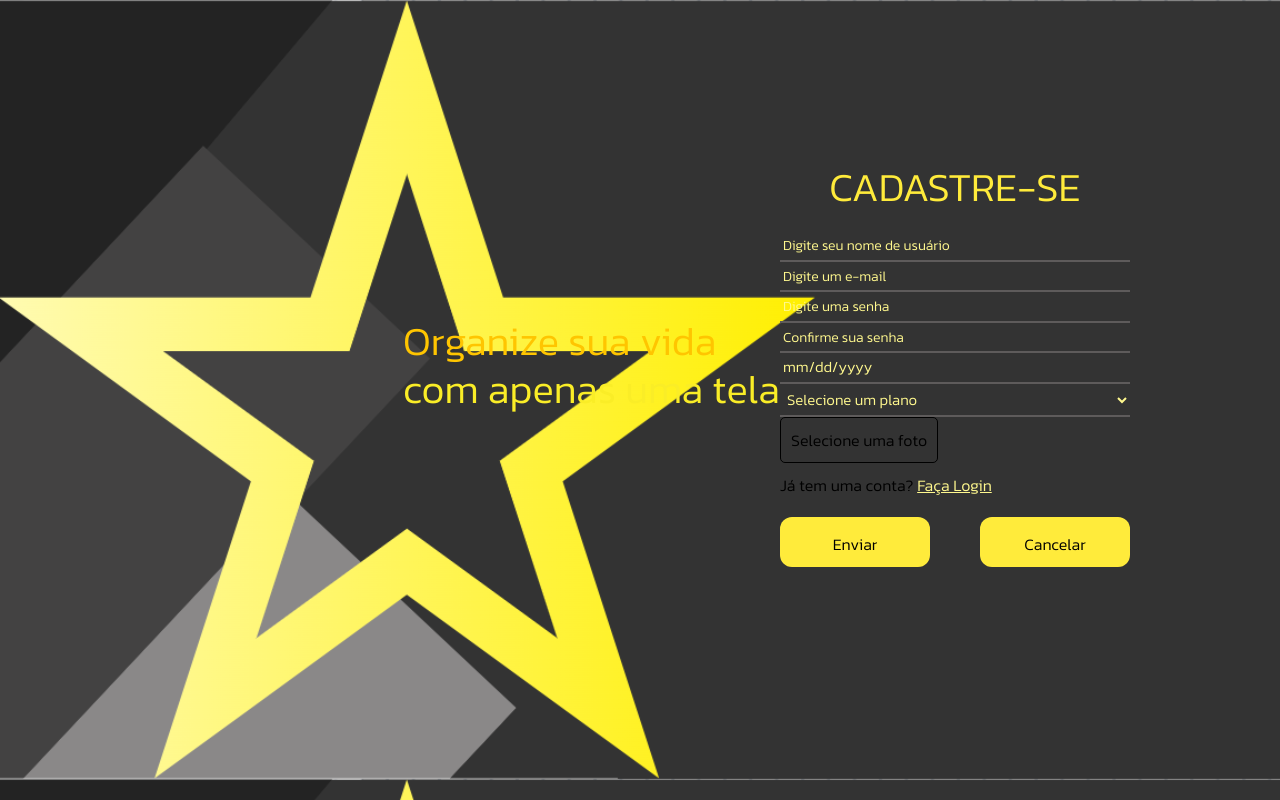
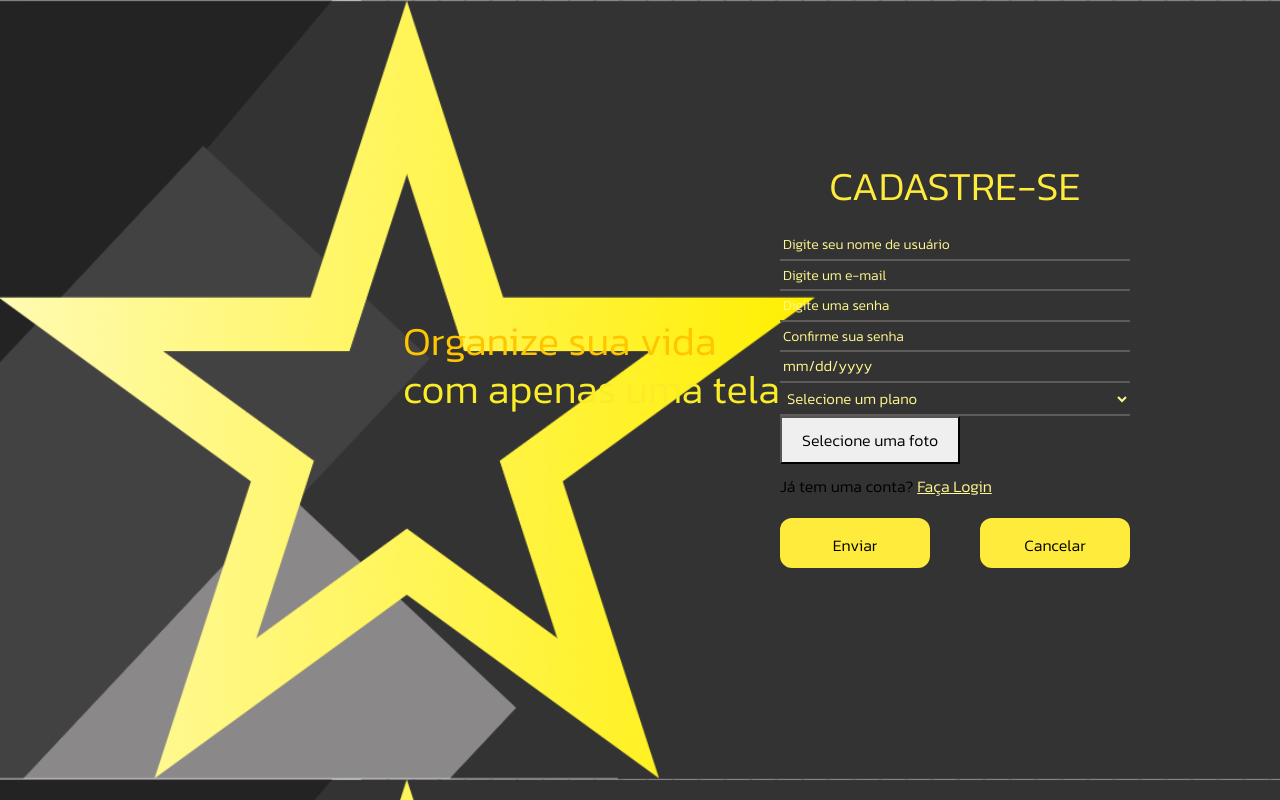
Before and after one commit to KaikyBizon/StarlistApp, a React (Vite) app in the folder frontend/: page /cadastro in a window 1280 px wide. Built offline with nearby package versions, Linux system fonts and the light colour scheme.

Commit message:
Update Cadastro.css
Correção de alguns itens inseridos no cadstro.css

```diff
--- a/frontend/src/StylesPages/Cadastro.css
+++ b/frontend/src/StylesPages/Cadastro.css
@@ -205,7 +205,7 @@ input[type="date"]::-webkit-calendar-picker-indicator {
     color: black;
 }
 
-.dropdown-button {
+.btn-AbrirModal {
     width: 100%;
     padding: 10px;
     background-color: #0000;
@@ -218,7 +218,7 @@ input[type="date"]::-webkit-calendar-picker-indicator {
     justify-content: space-between;
 }
 
-.dropdown-list {
+.lista-fotos {
     position: absolute;
     top: 100%;
     left: 0;
@@ -231,18 +231,18 @@ input[type="date"]::-webkit-calendar-picker-indicator {
     z-index: 10;
 }
 
-.dropdown-item {
+.opcoes-fotos {
     display: flex;
     align-items: center;
     cursor: pointer;
     transition: background-color 0.2s;
 }
 
-.dropdown-item span{
+.opcoes-fotos span{
     padding-left: 10px;
 }
 
-.dropdown-item:hover {
+.opcoes-fotos:hover {
     background-color: rgb(154, 150, 150);
 }
 
@@ -278,3 +278,8 @@ input[type="date"]::-webkit-calendar-picker-indicator {
 #right-login input[type="date"]::placeholder {
     color: #FFF88E; /* Cor do placeholder */
 }
+
+.foto-dropdown {
+    position: relative;
+    width: 100%;
+}
```
